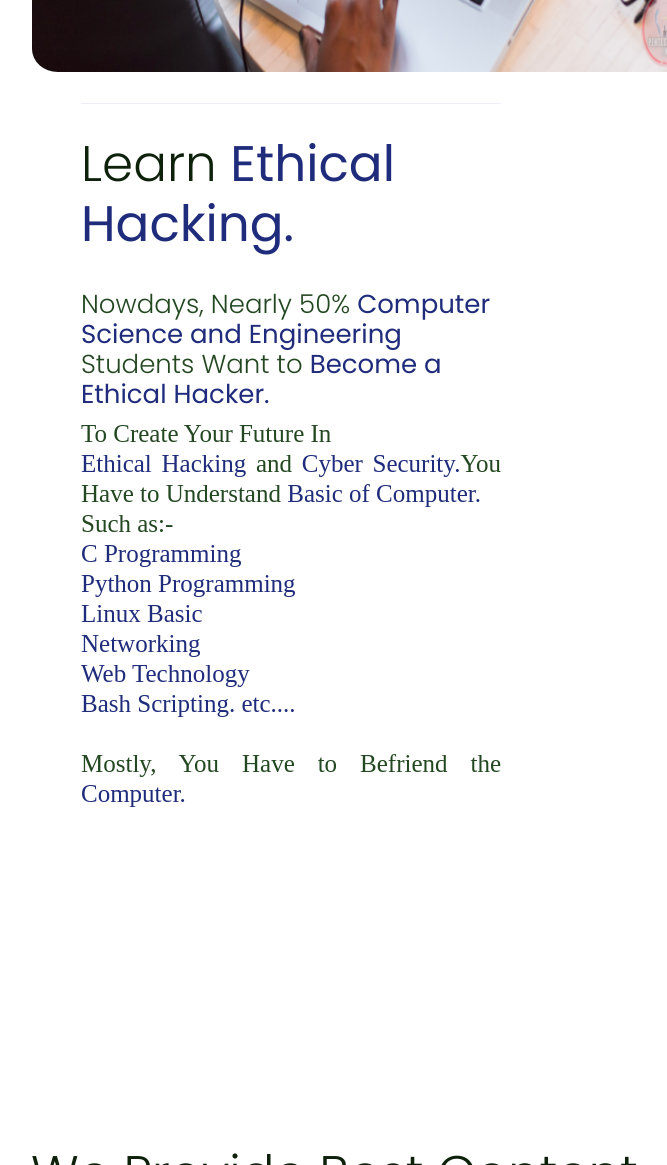
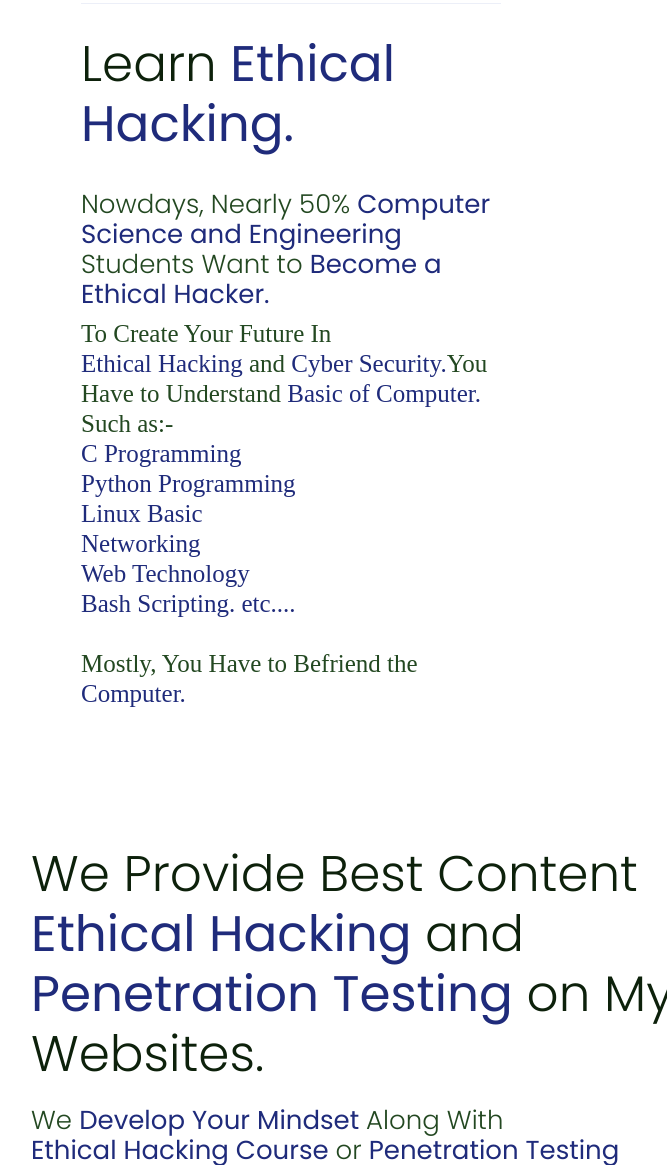
Before and after one commit to pentestblogin/latestweb, a plain HTML site: page index.html in a window 1280 px wide. Shown: the part 772-1937 px from the top of the page, without its empty margins (24-691 px from the left). Drawn offline with nearby package versions, Linux system fonts and the light colour scheme; a script that the page names is missing.

Commit message:
Update index.html

```diff
--- a/index.html
+++ b/index.html
@@ -113,7 +113,7 @@ ga('send', 'pageview');
 <!--? About-2 Area Start -->
 
 
-<div class="about-area2 section-padding30">
+<div class="about-area2 section-padding14">
     <div class="container">
         <div class="row align-items-center">
             <div class="col-lg-7 col-md-12">
@@ -167,7 +167,7 @@ The purpose of this website and YouTube channel is that people who want to make
 
                     <p class="pera-top mb-10">Nowdays, Nearly 50% <b>Computer Science and Engineering </b> Students Want to <b>Become a Ethical Hacker.</b></p>
 
-  <p class="pera-top mb-0"  style=" text-align:justify; font-family: ‘Bookman Old Style’, serif; font-size:25px;">To Create Your Future In </br><b>Ethical Hacking</b> and <b>Cyber Security.</b>You Have to Understand <b>Basic of Computer.</b>
+  <p class="pera-top mb-0"  style="font-family: ‘Bookman Old Style’, serif; font-size:25px;">To Create Your Future In </br><b>Ethical Hacking</b> and <b>Cyber Security.</b>You Have to Understand <b>Basic of Computer.</b>
 </br>
 Such as:- </br> <b>C Programming</b></br>
          <b>Python Programming</b></br>
```
